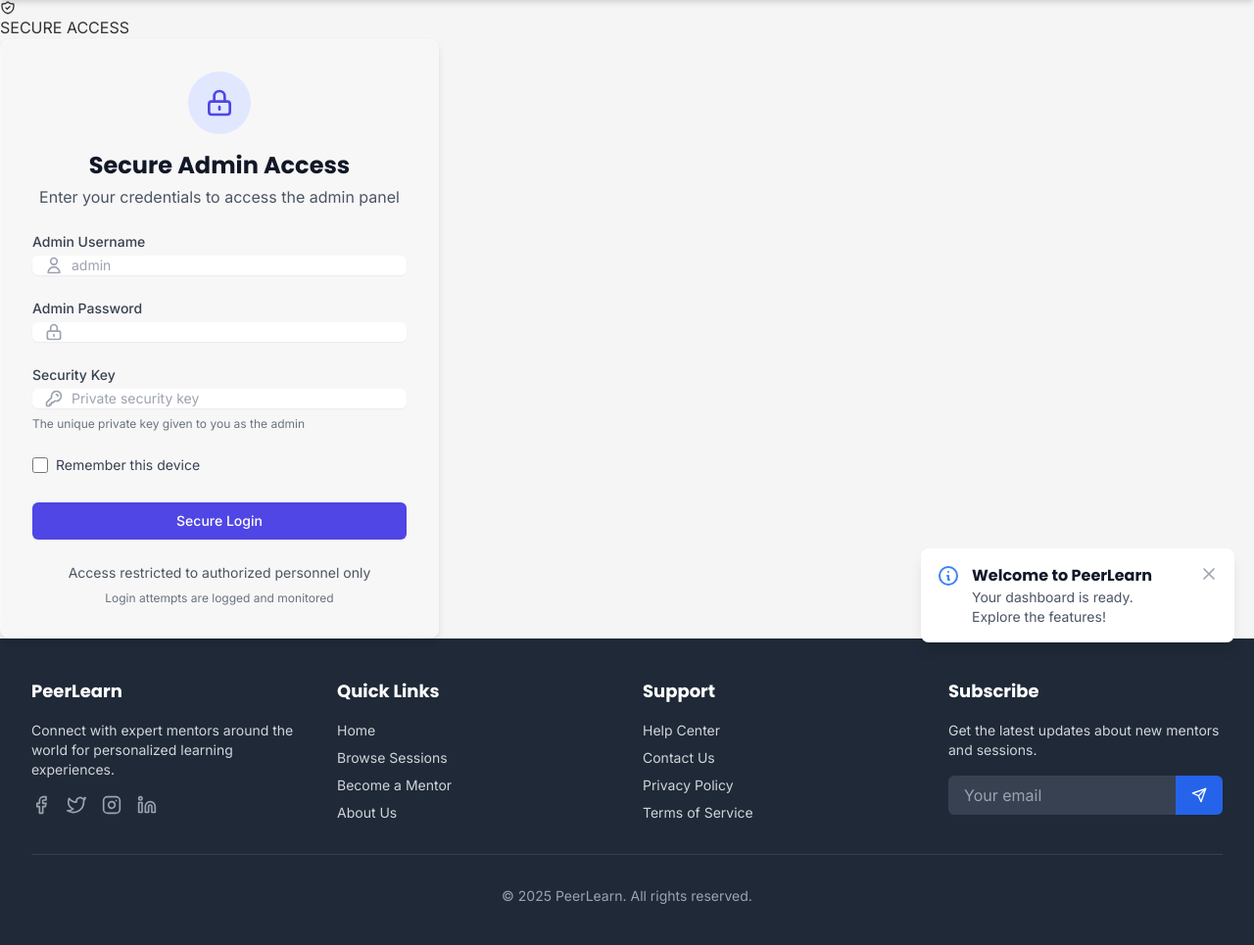
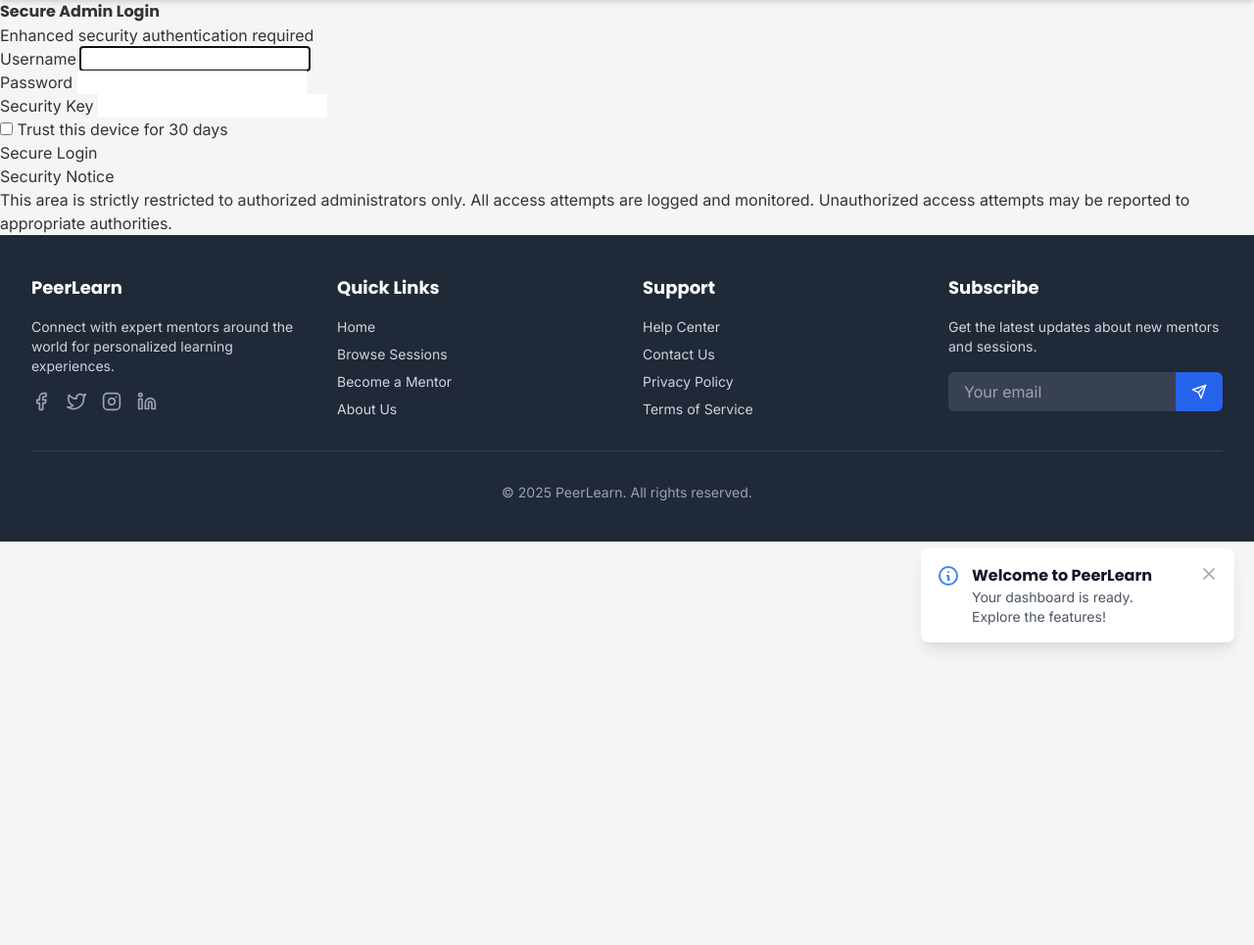
Before and after one commit to ANANDU-2000/PeerLearningPlatform, a Django app: page /admin-panel/secure-login/ in a window 1280 px wide. Shown: the part 64-1029 px from the top of the page at 98% size. After the commit the page ends 728 px from the top, so only its background shows below. Run offline with Django 5.2, Linux system fonts and the light colour scheme; data comes from the database, SQL or seed files in the repository; data that the repository does not hold is empty.

Commit message:
Enhance admin panel security with access controls and key generation
Adds middleware for admin access control, a secure key generator script, and UI improvements.

Replit-Commit-Author: Agent
Replit-Commit-Session-Id: 7fee484c-36b1-453a-9a37-5261225a568b
Replit-Commit-Screenshot-Url: https://storage.googleapis.com/screenshot-production-us-central1/c04fd6df-be0d-492d-b2f8-d8a5ecbe079b/8bbce7a4-6c40-4704-8d3f-5bcff7e90aea.jpg

```diff
--- a/templates/admin_panel/secure_login.html
+++ b/templates/admin_panel/secure_login.html
@@ -1,149 +1,151 @@
 {% extends 'base.html' %}
+{% load static %}
 {% load i18n %}
-{% load static %}
 
-{% block title %}{% trans "Secure Admin Access" %} | PeerLearn{% endblock %}
+{% block title %}{% trans "Secure Admin Login" %} | PeerLearn{% endblock %}
 
 {% block extra_head %}
 <style>
-    .secure-login-container {
-        background: linear-gradient(135deg, rgba(49, 46, 129, 0.95), rgba(79, 70, 229, 0.9));
-        min-height: 100vh;
+    .login-container {
+        max-width: 500px;
+        margin: 3rem auto;
+        padding: 2rem;
+        border-radius: 1rem;
+        backdrop-filter: blur(10px);
+        background-color: rgba(255, 255, 255, 0.8);
+        box-shadow: 0 8px 32px rgba(31, 38, 135, 0.1);
+        border: 1px solid rgba(255, 255, 255, 0.3);
+    }
+
+    .login-header {
+        text-align: center;
+        margin-bottom: 2rem;
+    }
+
+    .login-header h1 {
+        color: #374151;
+        font-weight: 700;
+    }
+
+    .login-form input {
+        width: 100%;
+        padding: 0.75rem 1rem;
+        margin-bottom: 1rem;
+        border-radius: 0.5rem;
+        border: 1px solid #e5e7eb;
+        background-color: rgba(255, 255, 255, 0.9);
+        box-shadow: 0 2px 4px rgba(0, 0, 0, 0.05);
+    }
+
+    .login-form input:focus {
+        outline: none;
+        border-color: #3b82f6;
+        box-shadow: 0 0 0 3px rgba(59, 130, 246, 0.3);
+    }
+
+    .login-form label {
+        display: block;
+        margin-bottom: 0.5rem;
+        font-weight: 500;
+        color: #374151;
+    }
+
+    .login-button {
+        width: 100%;
+        padding: 0.75rem;
+        background-color: #3b82f6;
+        color: white;
+        border: none;
+        border-radius: 0.5rem;
+        font-weight: 600;
+        cursor: pointer;
+        transition: background-color 0.2s;
+    }
+
+    .login-button:hover {
+        background-color: #2563eb;
+    }
+
+    .security-notice {
+        margin-top: 2rem;
+        padding: 1rem;
+        background-color: rgba(254, 226, 226, 0.5);
+        border-radius: 0.5rem;
+        border-left: 4px solid #ef4444;
+        font-size: 0.875rem;
+    }
+
+    .security-title {
+        font-weight: 600;
+        color: #b91c1c;
+        margin-bottom: 0.5rem;
+    }
+
+    .security-text {
+        color: #4b5563;
+    }
+
+    .remember-me {
         display: flex;
         align-items: center;
-        justify-content: center;
+        margin-bottom: 1rem;
     }
 
-    .glass-card {
-        background: rgba(255, 255, 255, 0.9);
-        backdrop-filter: blur(10px);
-        -webkit-backdrop-filter: blur(10px);
-        border-radius: 12px;
-        border: 1px solid rgba(255, 255, 255, 0.2);
-        box-shadow: 0 8px 32px 0 rgba(31, 38, 135, 0.2);
-    }
-
-    .animate-pulse-slow {
-        animation: pulse 3s cubic-bezier(0.4, 0, 0.6, 1) infinite;
-    }
-
-    @keyframes pulse {
-        0%, 100% {
-            opacity: 1;
-        }
-        50% {
-            opacity: 0.7;
-        }
-    }
-
-    .security-badge {
-        position: absolute;
-        top: 1rem;
-        right: 1rem;
-        background: rgba(16, 185, 129, 0.9);
-        color: white;
-        padding: 0.25rem 0.75rem;
-        border-radius: 9999px;
-        font-size: 0.75rem;
-        font-weight: 600;
-        display: flex;
-        align-items: center;
-        gap: 0.25rem;
+    .remember-me input {
+        width: auto;
+        margin-right: 0.5rem;
+        margin-bottom: 0;
     }
 </style>
 {% endblock %}
 
 {% block content %}
-<div class="secure-login-container">
-    <div class="security-badge animate-pulse-slow">
-        <svg xmlns="http://www.w3.org/2000/svg" class="h-4 w-4" fill="none" viewBox="0 0 24 24" stroke="currentColor">
-            <path stroke-linecap="round" stroke-linejoin="round" stroke-width="2" d="M9 12l2 2 4-4m5.618-4.016A11.955 11.955 0 0112 2.944a11.955 11.955 0 01-8.618 3.04A12.02 12.02 0 003 9c0 5.591 3.824 10.29 9 11.622 5.176-1.332 9-6.03 9-11.622 0-1.042-.133-2.052-.382-3.016z" />
-        </svg>
-        {% trans "SECURE ACCESS" %}
-    </div>
-
-    <div class="glass-card w-full max-w-md p-8">
-        <div class="text-center mb-6">
-            <div class="inline-flex items-center justify-center h-16 w-16 rounded-full bg-indigo-100 mb-4">
-                <svg xmlns="http://www.w3.org/2000/svg" class="h-8 w-8 text-indigo-600" fill="none" viewBox="0 0 24 24" stroke="currentColor">
-                    <path stroke-linecap="round" stroke-linejoin="round" stroke-width="2" d="M12 15v2m-6 4h12a2 2 0 002-2v-6a2 2 0 00-2-2H6a2 2 0 00-2 2v6a2 2 0 002 2zm10-10V7a4 4 0 00-8 0v4h8z" />
-                </svg>
-            </div>
-            <h2 class="text-2xl font-bold text-gray-900">{% trans "Secure Admin Access" %}</h2>
-            <p class="text-gray-600 mt-1">{% trans "Enter your credentials to access the admin panel" %}</p>
+<div class="login-container">
+    <div class="login-header">
+        <h1>{% trans "Secure Admin Login" %}</h1>
+        <p>{% trans "Enhanced security authentication required" %}</p>
     </div>
 
     {% if messages %}
+    <div class="messages mb-4">
         {% for message in messages %}
-                <div class="mb-4 p-4 rounded-md {{ message.tags }} {% if message.tags == 'error' %}bg-red-50 text-red-700{% else %}bg-blue-50 text-blue-700{% endif %}">
+        <div class="p-4 rounded-lg {% if message.tags == 'error' %}bg-red-100 text-red-800{% elif message.tags == 'warning' %}bg-yellow-100 text-yellow-800{% elif message.tags == 'success' %}bg-green-100 text-green-800{% else %}bg-blue-100 text-blue-800{% endif %}">
             {{ message }}
         </div>
         {% endfor %}
+    </div>
     {% endif %}
 
-        <form method="post" class="space-y-6">
+    <form method="post" class="login-form">
         {% csrf_token %}
 
         <div>
-                <label for="username" class="block text-sm font-medium text-gray-700">{% trans "Admin Username" %}</label>
-                <div class="mt-1 relative">
-                    <div class="absolute inset-y-0 left-0 pl-3 flex items-center pointer-events-none">
-                        <svg xmlns="http://www.w3.org/2000/svg" class="h-5 w-5 text-gray-400" fill="none" viewBox="0 0 24 24" stroke="currentColor">
-                            <path stroke-linecap="round" stroke-linejoin="round" stroke-width="2" d="M16 7a4 4 0 11-8 0 4 4 0 018 0zM12 14a7 7 0 00-7 7h14a7 7 0 00-7-7z" />
-                        </svg>
-                    </div>
-                    <input id="username" name="username" type="text" required class="pl-10 block w-full border-gray-300 rounded-md shadow-sm focus:ring-indigo-500 focus:border-indigo-500 sm:text-sm" placeholder="admin">
-                </div>
+            <label for="username">{% trans "Username" %}</label>
+            <input type="text" id="username" name="username" required autofocus>
         </div>
 
         <div>
-                <label for="password" class="block text-sm font-medium text-gray-700">{% trans "Admin Password" %}</label>
-                <div class="mt-1 relative">
-                    <div class="absolute inset-y-0 left-0 pl-3 flex items-center pointer-events-none">
-                        <svg xmlns="http://www.w3.org/2000/svg" class="h-5 w-5 text-gray-400" fill="none" viewBox="0 0 24 24" stroke="currentColor">
-                            <path stroke-linecap="round" stroke-linejoin="round" stroke-width="2" d="M12 15v2m-6 4h12a2 2 0 002-2v-6a2 2 0 00-2-2H6a2 2 0 00-2 2v6a2 2 0 002 2zm10-10V7a4 4 0 00-8 0v4h8z" />
-                        </svg>
-                    </div>
-                    <input id="password" name="password" type="password" required class="pl-10 block w-full border-gray-300 rounded-md shadow-sm focus:ring-indigo-500 focus:border-indigo-500 sm:text-sm">
-                </div>
+            <label for="password">{% trans "Password" %}</label>
+            <input type="password" id="password" name="password" required>
         </div>
 
         <div>
-                <label for="security_key" class="block text-sm font-medium text-gray-700">{% trans "Security Key" %}</label>
-                <div class="mt-1 relative">
-                    <div class="absolute inset-y-0 left-0 pl-3 flex items-center pointer-events-none">
-                        <svg xmlns="http://www.w3.org/2000/svg" class="h-5 w-5 text-gray-400" fill="none" viewBox="0 0 24 24" stroke="currentColor">
-                            <path stroke-linecap="round" stroke-linejoin="round" stroke-width="2" d="M15 7a2 2 0 012 2m4 0a6 6 0 01-7.743 5.743L11 17H9v2H7v2H4a1 1 0 01-1-1v-2.586a1 1 0 01.293-.707l5.964-5.964A6 6 0 1121 9z" />
-                        </svg>
-                    </div>
-                    <input id="security_key" name="security_key" type="text" required class="pl-10 block w-full border-gray-300 rounded-md shadow-sm focus:ring-indigo-500 focus:border-indigo-500 sm:text-sm" placeholder="Private security key">
-                </div>
-                <p class="mt-2 text-xs text-gray-500">{% trans "The unique private key given to you as the admin" %}</p>
+            <label for="security_key">{% trans "Security Key" %}</label>
+            <input type="password" id="security_key" name="security_key" required>
         </div>
 
-            <div>
-                <label for="ip_verify" class="inline-flex items-center">
-                    <input id="ip_verify" name="ip_verify" type="checkbox" class="h-4 w-4 text-indigo-600 focus:ring-indigo-500 border-gray-300 rounded">
-                    <span class="ml-2 text-sm text-gray-700">{% trans "Remember this device" %}</span>
-                </label>
+        <div class="remember-me">
+            <input type="checkbox" id="ip_verify" name="ip_verify">
+            <label for="ip_verify">{% trans "Trust this device for 30 days" %}</label>
         </div>
 
-            <div>
-                <button type="submit" class="w-full flex justify-center py-2 px-4 border border-transparent rounded-md shadow-sm text-sm font-medium text-white bg-indigo-600 hover:bg-indigo-700 focus:outline-none focus:ring-2 focus:ring-offset-2 focus:ring-indigo-500">
-                    {% trans "Secure Login" %}
-                </button>
-            </div>
+        <button type="submit" class="login-button">{% trans "Secure Login" %}</button>
     </form>
 
-        <div class="mt-6 flex items-center justify-center">
-            <div class="text-sm text-center">
-                <p class="text-gray-600">
-                    {% trans "Access restricted to authorized personnel only" %}
-                </p>
-                <p class="text-xs text-gray-500 mt-2">
-                    {% trans "Login attempts are logged and monitored" %}
-                </p>
-            </div>
+    <div class="security-notice">
+        <div class="security-title">{% trans "Security Notice" %}</div>
+        <div class="security-text">
+            {% trans "This area is strictly restricted to authorized administrators only. All access attempts are logged and monitored. Unauthorized access attempts may be reported to appropriate authorities." %}
         </div>
     </div>
 </div>
```
Also changed, not shown: admin_panel/middleware.py (+151 -32 lines), scripts/auto_generate_admin_key.py (added, +104 -0 lines), scripts/generate_admin_key.py (added, +131 -0 lines). Lines whose indentation alone changed are shown as unchanged.
